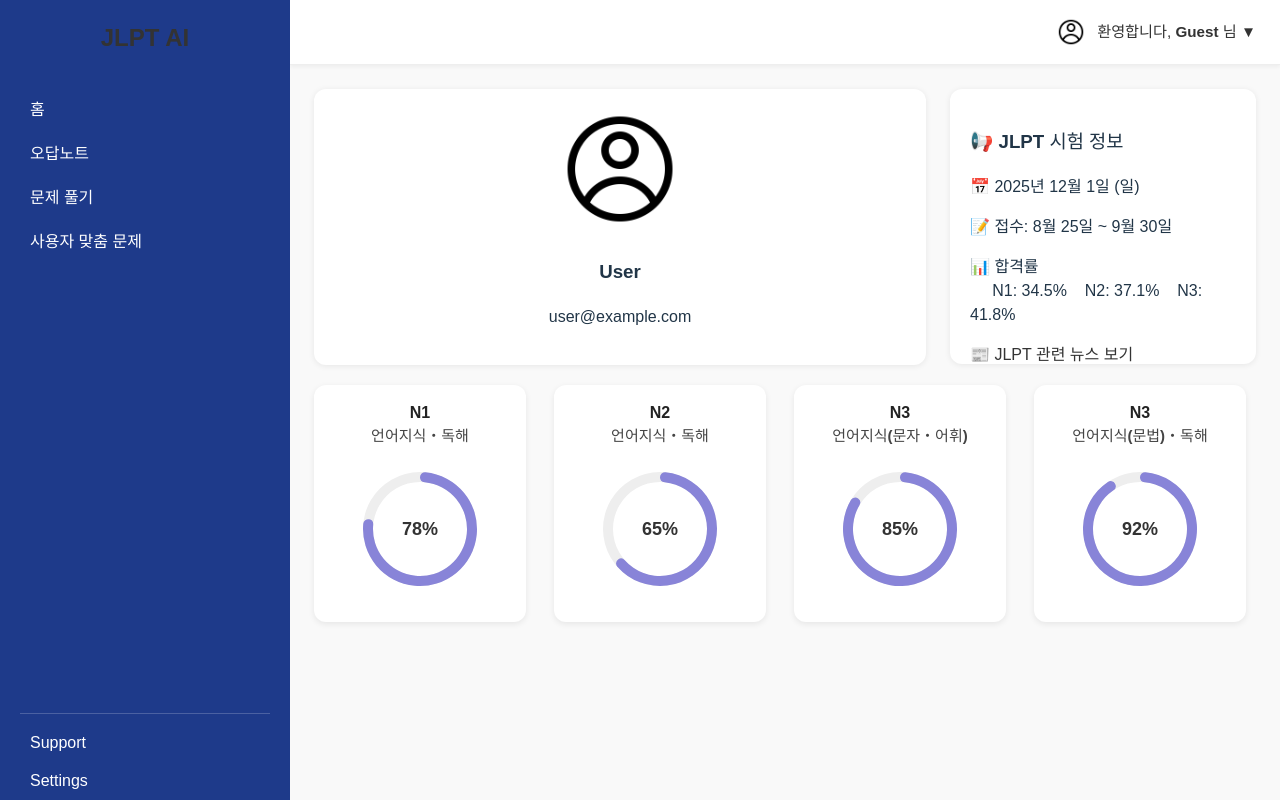
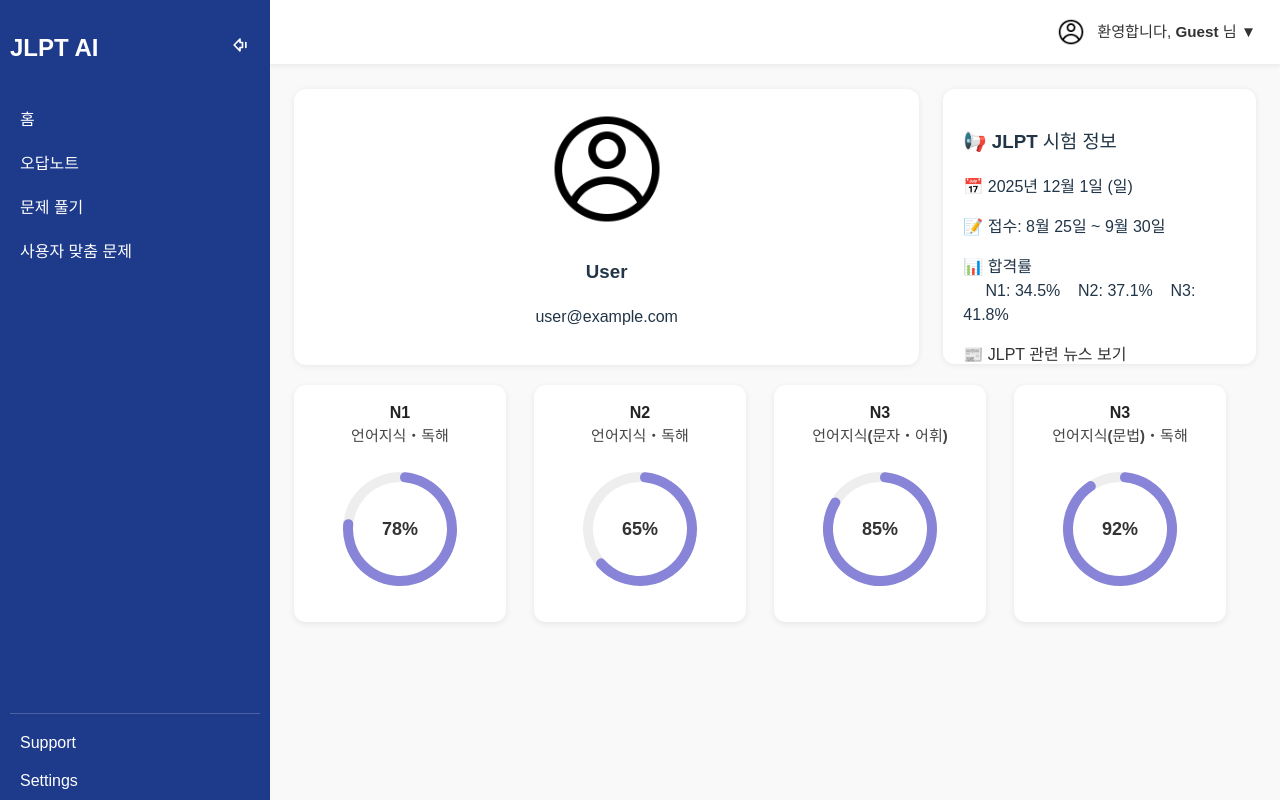
Before and after one commit to sk-prj-genai-question-app/frontend, a React (Vite) app: page / in a window 1280 px wide. Built offline with nearby package versions, Linux system fonts and the light colour scheme; sample sign-in values are in the browser's storage.

Commit message:
Sidebar open/close 구현

```diff
--- a/package.json
+++ b/package.json
@@ -14,6 +14,7 @@
     "react": "^19.1.0",
     "react-circular-progressbar": "^2.2.0",
     "react-dom": "^19.1.0",
+    "react-icons": "^5.5.0",
     "react-router-dom": "^7.6.3",
     "react-select": "^5.10.1",
     "recharts": "^3.0.2"
--- a/src/components/bar/Sidebar.jsx
+++ b/src/components/bar/Sidebar.jsx
@@ -1,30 +1,32 @@
-import React from 'react';
+import React, { useState } from 'react';
 import { Link } from 'react-router-dom';
+import styles from './Sidebar.module.css';
+
+import { LuArrowBigLeftDash, LuArrowBigRightDash } from "react-icons/lu";
 
 const Sidebar = () => {
+  const [isOpen, setIsOpen] = useState(true);
+
+  const toggleSidebar = () => {
+    setIsOpen(!isOpen);
+  };
+
   return (
-    <div className="sidebar">
+    <div className={`${styles.sidebar} ${isOpen ? styles.sidebarOpen : styles.sidebarClosed}`}>
+      {/* 토글 버튼 (항상 보임) */}
+      <button className={styles.toggleButton} onClick={toggleSidebar}>
+        {isOpen ? < LuArrowBigLeftDash size={20} /> : <LuArrowBigRightDash size={20} />}
+      </button>
+
+      {/* 사이드바 내용 */}
       <h2>JLPT AI</h2>
-      <Link to="/">
-        <button>홈</button>
-      </Link>
-      <Link to="/wrong-note">
-        <button>오답노트</button>
-      </Link>
-      <Link to="/generate-problem">
-        <button>문제 풀기</button>
-      </Link>
-      <Link to="/custom">
-        <button>사용자 맞춤 문제</button>
-      </Link>
-
-      <div className="sidebar-bottom">
-        <Link to="/support">
-          <button>Support</button>
-        </Link>
-        <Link to="/settings">
-          <button>Settings</button>
-        </Link>
+      <Link to="/"><button>홈</button></Link>
+      <Link to="/wrong-note"><button>오답노트</button></Link>
+      <Link to="/generate-problem"><button>문제 풀기</button></Link>
+      <Link to="/custom"><button>사용자 맞춤 문제</button></Link>
+      <div className={styles.sidebarBottom}>
+        <Link to="/support"><button>Support</button></Link>
+        <Link to="/settings"><button>Settings</button></Link>
       </div>
     </div>
   );
--- /dev/null
+++ b/src/components/bar/Sidebar.module.css
@@ -0,0 +1,109 @@
+.sidebar {
+  height: 100vh;
+  background-color: #1e3a8a;
+  color: white;
+  display: flex;
+  flex-direction: column;
+  padding: 0 10px;
+  transition: width 0.3s ease;
+  position: relative;
+  overflow: hidden;
+}
+
+.sidebarOpen {
+  width: 250px;
+}
+
+.sidebarClosed {
+  width: 35px;
+}
+
+.sidebar h2 {
+  margin: 30px 0;
+  text-align: left;
+  white-space: nowrap;
+  overflow: hidden;
+  transition: opacity 0.3s ease;
+  color: #ffffff;
+}
+
+.sidebar button {
+  background: none;
+  border: none;
+  color: white;
+  padding: 10px;
+  text-align: left;
+  cursor: pointer;
+  width: 100%;
+  font-size: 16px;
+  border-radius: 4px;
+  transition: background-color 0.2s ease, opacity 0.3s ease;
+  white-space: nowrap;
+  overflow: hidden;
+}
+
+.sidebar button:hover {
+  background-color: #3749ab;
+}
+
+.sidebarClosed button:not(.toggleButton) {
+  opacity: 0;
+  pointer-events: none; /* 메뉴 버튼 비활성화 */
+}
+
+.sidebarBottom {
+  margin-top: auto;
+  padding-top: 10px;
+  border-top: 1px solid rgba(255, 255, 255, 0.2);
+}
+
+/* 토글 버튼 - 고정 크기 */
+.toggleButton {
+  position: absolute;
+  top: 25px;
+  right: 10px;
+  background-color: #3749ab;
+  color: white;
+  border: none;
+  padding: 6px 8px;
+  border-radius: 4px;
+  cursor: pointer;
+  font-size: 14px;
+  z-index: 10;
+  width: 40px;       /* 정사각형 너비 */
+  height: 40px;      /* 정사각형 높이 */
+
+  min-width: 40px;      /* 최소 너비 지정 */
+  max-width: 40px;      /* 최대 너비 지정, 필요하면 조절 */
+  display: inline-block; /* 인라인 블록으로 최소 너비 유지 */
+}
+
+.toggleButton:focus,
+.toggleButton:active {
+  border-color: #fff; /* 원하는 테두리 색상 */
+  outline: none;       /* 기본 아웃라인 제거 */
+}
+
+/* 버튼 공통 스타일 */
+.sidebar button {
+  width: 100%;
+}
+
+/* 사이드바 좁아졌을 때 버튼 숨김 */
+.sidebarClosed button:not(.toggleButton) {
+  opacity: 0;
+  pointer-events: none;
+  height: 0;
+  padding: 0;
+  margin: 0;
+  overflow: hidden;
+}
+
+/* h2 로고도 숨김 */
+.sidebarClosed h2 {
+  opacity: 0;
+  height: 0;
+  padding: 0;
+  margin: 0;
+  overflow: hidden;
+}
--- a/src/components/bar/TopBar.css
+++ b/src/components/bar/TopBar.css
@@ -27,6 +27,11 @@
   height: 28px;
   border-radius: 50%;
   object-fit: cover;
+}
+
+.menu-icon {
+  width: 20px;
+  height: 20px;
 }
 
 .menu-icon2 {
--- a/src/index.css
+++ b/src/index.css
@@ -67,44 +67,6 @@ button:focus-visible {
   display: flex;
 }
 
-/* 사이드바 스타일 (feat/3-sidebar-main-page) */
-.sidebar {
-  width: 250px;
-  height: 100vh;
-  background-color: #1e3a8a; /* 짙은 파란색 */
-  color: white;
-  display: flex;
-  flex-direction: column;
-  padding: 0px 20px 0px 20px;
-}
-
-.sidebar h2 {
-  margin-bottom: 30px;
-  text-align: center;
-}
-
-.sidebar button {
-  background: none;
-  border: none;
-  color: white;
-  padding: 10px;
-  text-align: left;
-  cursor: pointer;
-  width: 100%;
-  font-size: 16px;
-  border-radius: 4px;
-  transition: background-color 0.2s ease;
-}
-
-.sidebar button:hover {
-  background-color: #3749ab; /* hover 시 더 진한 파란색 */
-}
-
-.sidebar-bottom {
-  margin-top: auto;
-  padding-top: 10px;
-  border-top: 1px solid rgba(255, 255, 255, 0.2);
-}
 
 /* 메인 컨텐츠 영역 스타일 (feat/3-sidebar-main-page) */
 .main-content {
--- a/src/pages/wrongnote/WrongNotePage.css
+++ b/src/pages/wrongnote/WrongNotePage.module.css
@@ -1,103 +1,102 @@
-.wrongnote-wrapper {
+.wrongnoteWrapper {
   height: 100%;
   display: flex;
   flex-direction: column;
   font-family: 'Pretendard', sans-serif;
   position: relative;
-  width:1190px;
+  width: 1190px;
+  width: 100%;
+  max-width: 1200px;
+  margin: 0 auto;
+  padding: 0 16px;
 }
 
-.filter-bar {
+.filterBar {
   display: flex;
   justify-content: flex-end;
   gap: 12px;
-  padding: 0px 0px 12px;
+  padding: 0 0 12px;
   position: sticky;
   top: 0;
   background: #f9f9f9;
-
 }
 
-.filter-bar select {
+.filterBar select {
   padding: 8px 12px;
   border-radius: 6px;
   border: 1px solid #ccc;
   font-size: 14px;
 }
 
-.question-scroll {
+.questionScroll {
   flex: 1;
   overflow-y: auto;
   padding: 0 10px;
 }
 
-.question-grid {
+.questionGrid {
   display: grid;
-  /* grid-template-columns: 1fr; */
   gap: 24px;
 }
 
-.question-card {
+.questionCard {
   background: white;
   border-radius: 12px;
   box-shadow: 0 1px 4px rgba(0,0,0,0.08);
   padding: 20px;
-
   display: flex;
   flex-direction: column;
   min-height: 220px;
   justify-content: flex-start;
 }
 
-
-.question-header {
+.questionHeader {
   display: flex;
   align-items: center;
   margin-top: 10px;
   margin-left: -5px;
 }
 
-.question-title-row {
+.questionTitleRow {
   display: flex;
   align-items: center;
   margin-bottom: 4px;
 }
 
-.card-top-bar {
+.cardTopBar {
   display: flex;
-  /* justify-content: flex-end; */
   margin-bottom: 8px;
 }
 
-.meta-info {
+.metaInfo {
   font-size: 13px;
   color: #aaa;
 }
 
-.status-icon {
+.statusIcon {
   width: 24px;
   height: 24px;
   margin-right: 10px;
 }
 
-.question-text-wrapper {
+.questionTextWrapper {
   display: flex;
   flex-direction: column;
   gap: 4px;
 }
 
-.question-text {
+.questionText {
   font-weight: 600;
   font-size: 16px;
 }
 
-.sub-question-text {
+.subQuestionText {
   font-size: 14px;
   color: #555;
-  margin-left: 4px; /* 약간 들여쓰기 */
+  margin-left: 4px;
 }
 
-.passage-box {
+.passageBox {
   background-color: #f9f9f9;
   border: 1px solid #ddd;
   padding: 12px;
@@ -110,19 +109,19 @@
   color: #333;
 }
 
-.question-card ul {
+.questionCard ul {
   padding-left: 0;
-  margin-bottom: 0;  /* ✅ 원래 있던 margin-bottom 제거 */
+  margin-bottom: 0;
 }
 
-.button-group {
+.buttonGroup {
   display: flex;
   justify-content: flex-end;
   gap: 8px;
-  margin-top: 16px;  /* ✅ 버튼 위에 간격 확보 */
+  margin-top: 16px;
 }
 
-.button-group button {
+.buttonGroup button {
   padding: 6px 12px;
   border-radius: 6px;
   border: none;
@@ -132,12 +131,12 @@
   transition: background-color 0.3s ease, box-shadow 0.3s ease, transform 0.2s ease;
 }
 
-.button-group button:hover {
+.buttonGroup button:hover {
   background-color: #e0e0e0;
   transform: translateY(-1px);
 }
 
-.fixed-bottom-button {
+.fixedBottomButton {
   width: 100%;
   display: flex;
   justify-content: flex-end;
@@ -145,7 +144,7 @@
   box-sizing: border-box;
 }
 
-.fixed-bottom-button button {
+.fixedBottomButton button {
   background-color: #444;
   color: white;
   border: none;
@@ -154,31 +153,31 @@
   cursor: pointer;
 }
 
-.option-list {
+.optionList {
   list-style: none;
   margin-left: 30px;
   margin-bottom: 16px;
 }
 
-.option-list li {
+.optionList li {
   margin-bottom: 10px;
   font-size: 15px;
   color: #1e2b3a;
 }
 
-.subject-select-container {
+.subjectSelectContainer {
   display: inline-block;
   min-width: 200px;
   width: auto;
 }
 
-.menu-icon {
+.menuIcon {
   width: 18px;
   height: 18px;
   object-fit: contain;
 }
 
-.explanation-box {
+.explanationBox {
   background-color: #f9f9f9;
   border-left: 4px solid #4a90e2;
   padding: 12px 16px;
@@ -188,12 +187,12 @@
   line-height: 1.6;
 }
 
-.explanation-title {
+.explanationTitle {
   font-weight: bold;
   font-size: 16px;
   margin-bottom: 4px;
 }
 
-.explanation-content {
+.explanationContent {
   white-space: pre-wrap;
 }
```
Also changed, not shown: src/pages/wrongnote/WrongNotePage.jsx (+22 -22 lines), 1 other file (tests, documents, lock files or other folders).
